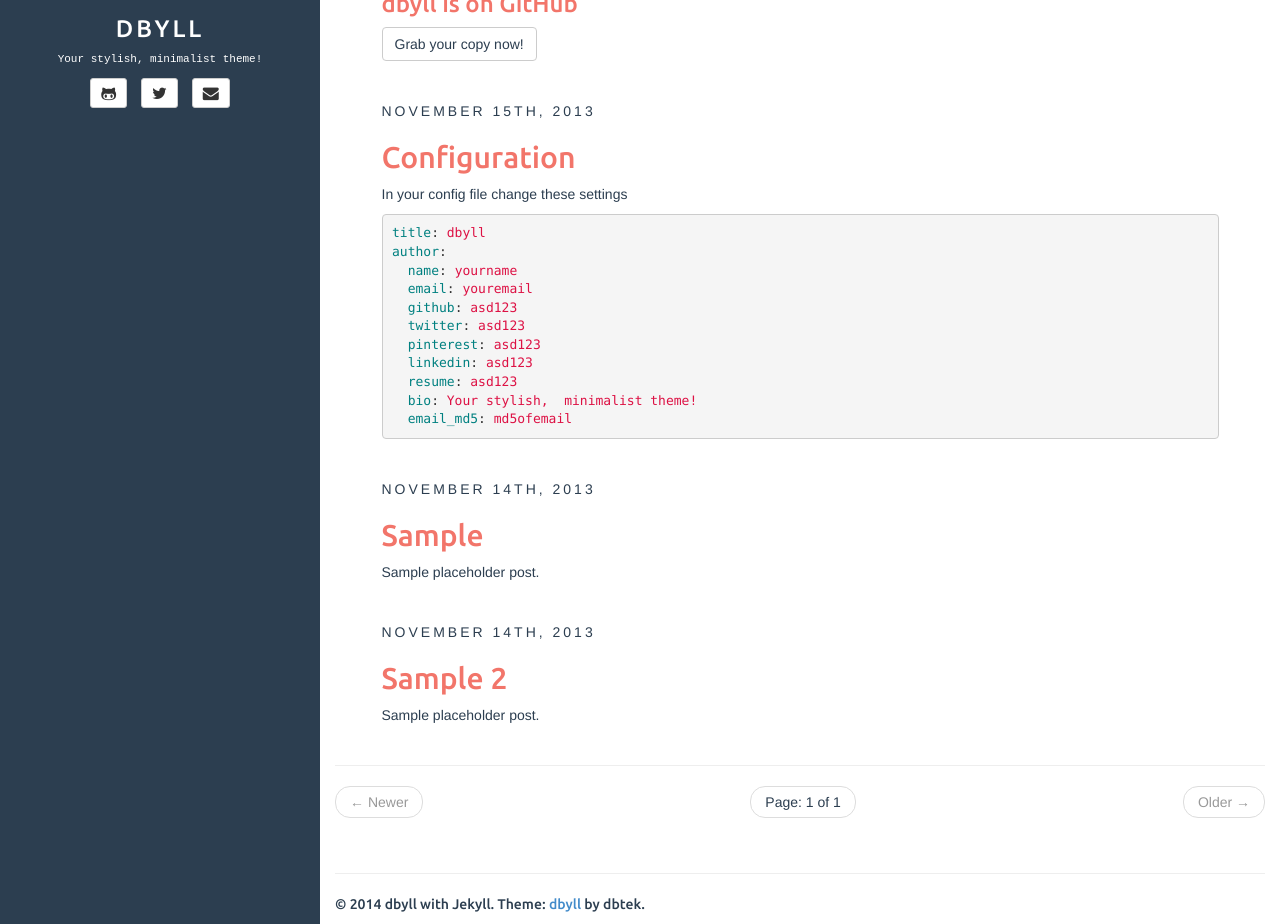
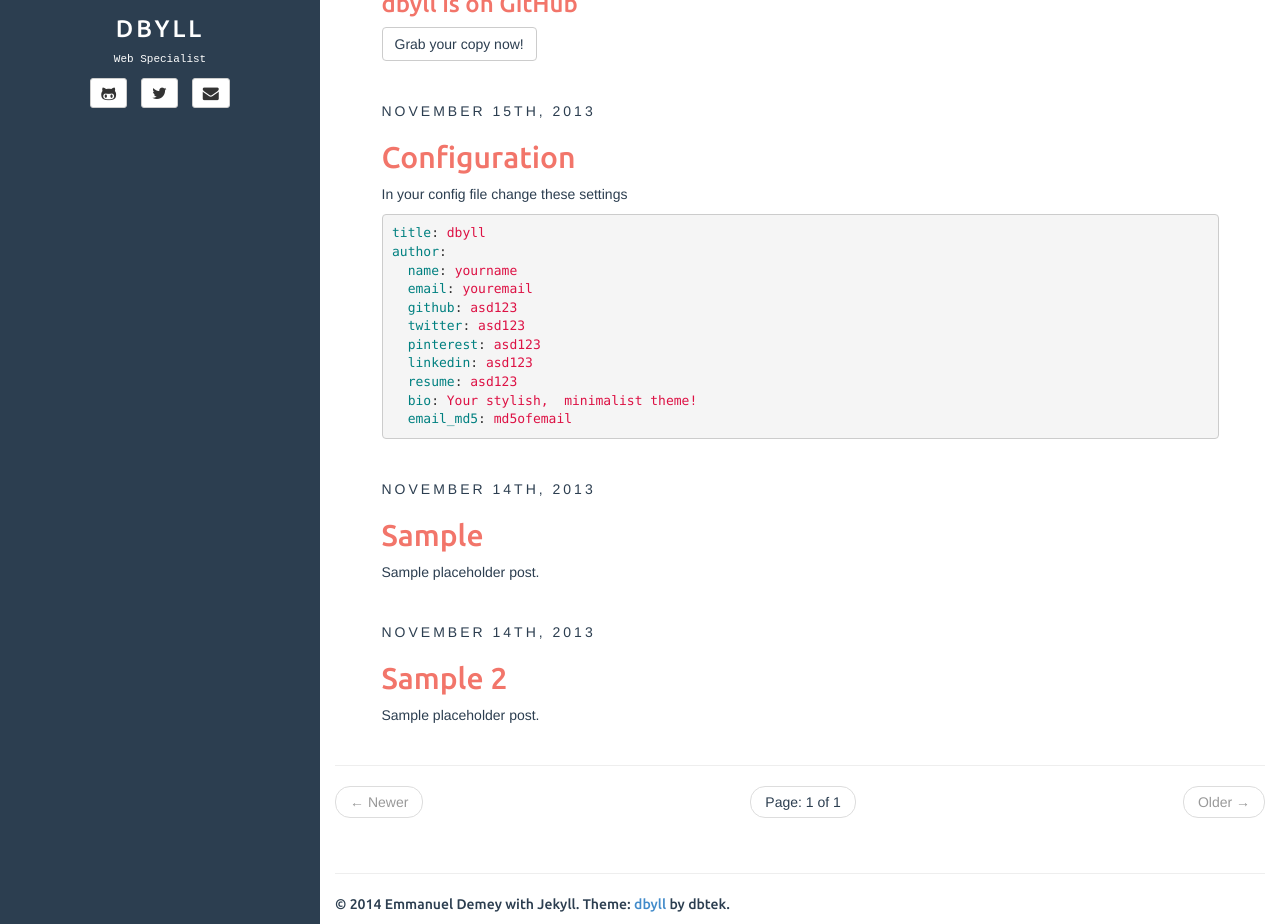
Before and after one commit to EmmanuelDemey/Gillespie59.github.io, a Jekyll site: the page built from index.html, in a window 1280 px wide and 1206 px high, cut to the strip 282-1206 px from the top of the window. Built offline with Jekyll 4.4.1, drawn with Linux system fonts in a browser that asks for light colours; the list of posts is cut into pages by our own code.

Commit message:
UPdate Config file

```diff
--- a/_config.yml
+++ b/_config.yml
@@ -9,13 +9,13 @@
 title: dbyll
 description: Stylish Jekyll Theme
 author:
-  name: dbyll
-  email: dbyll@ismaildemirbilek.com
-  github: dbtek
-  twitter: dbtek
+  name: Emmanuel Demey
+  email: demey.emmanuel@gmail.com
+  github: Gillespie59
+  twitter: Emmanuel DEMEY
   pinterest: asd123
   linkedin: asd123
-  bio: Your stylish, minimalist theme!
+  bio: Web Specialist
   email_md5: 726351295ec82e145928582f595aa3aa
 
 rss_path: feed.xml
```
